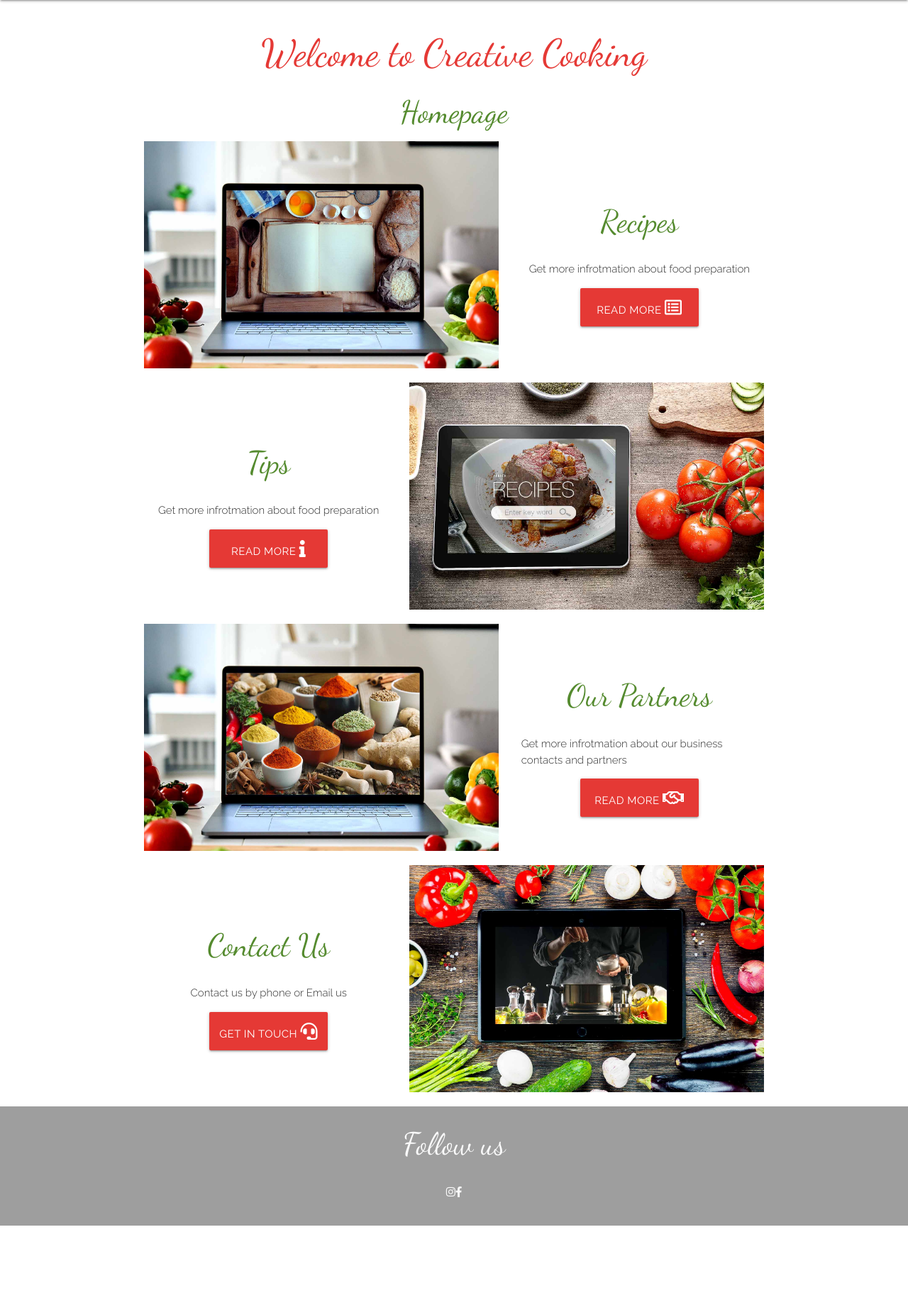
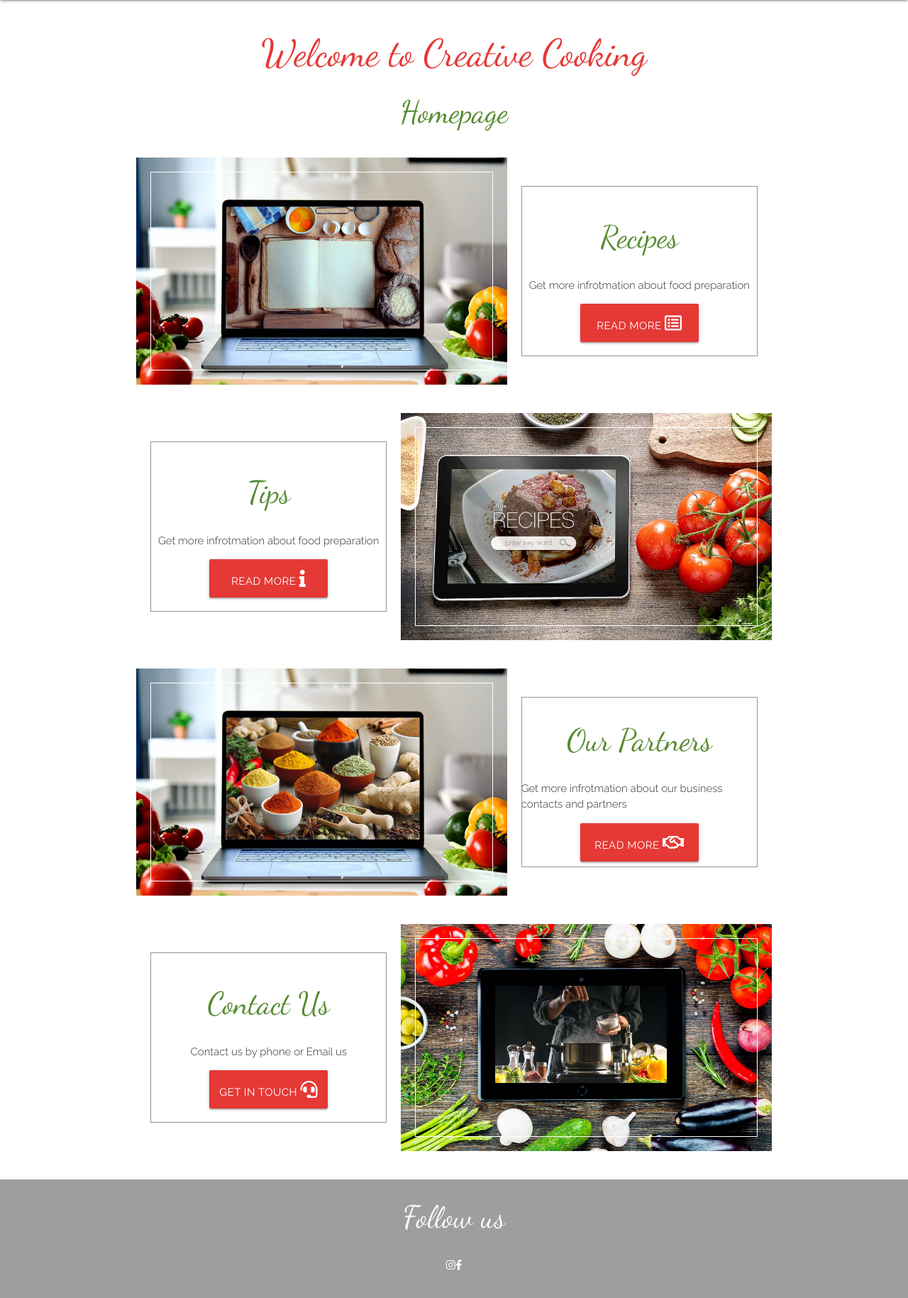
Before and after one commit to andrewskyboss/milestone-project-03, a Flask app: page / in a window 1280 px wide. Shown: the part 90-1919 px from the top of the page at 71% size. Before the commit the page ends 1817 px from the top, so only its background shows below. Run offline with Flask 2, Linux system fonts and the light colour scheme; some libraries are stand-ins or nearby versions.

Commit message:
Favicon icons and some meta data

```diff
--- a/static/css/style.css
+++ b/static/css/style.css
@@ -21,6 +21,10 @@ a {
     font-weight: 500;
     color: inherit;
     transition: color 0.8s ease;
+}
+.container {
+    margin-top: 40px;
+    margin-bottom: 40px;
 }
 
 a:hover {
@@ -141,10 +145,24 @@ button.btn-small:hover {
 div.image-text-row {
     height: 40vh;
     overflow: auto;
+    margin-bottom: 40px;
 }
 .col.image-area {
     height: 100%;
     overflow: hidden;
+    position: relative;
+    padding: 0;
+}
+.col.image-area::before {
+    content: '';
+    display: inline-block;
+    position: absolute;
+    top: 20px;
+    left: 20px;
+    z-index: 1;
+    border: 1px solid var(--color-white);
+    width: calc(100% - 40px);
+    height: calc(100% - 40px);
 }
 div.col.image-area > img.recipe-image {
     width: 100%;
@@ -159,9 +177,27 @@ div.col.content-area {
     flex-direction: column;
     align-items: center;
     justify-content: center;
+    position: relative;
+}
+div.col.content-area::before {
+    content: '';
+    display: inline-block;
+    position: absolute;
+    top: 40px;
+    left: 20px;
+    z-index: 1;
+    border: 1px solid var(--color-brand-4);
+    width: calc(100% - 40px);
+    height: calc(100% - 80px);
 }
 div.col.content-area > a.button {
     margin-left: unset;
+    z-index: 2;
+    transition: all 0.8s ease;
+}
+div.col.content-area > a.button:hover {
+    background-color: var(--color-brand-3)!important;
+    color: var(--color-white);
 }
 
 /* footer */
--- a/templates/base.html
+++ b/templates/base.html
@@ -4,6 +4,7 @@
     <meta charset="UTF-8">
     <meta http-equiv="X-UA-Compatible" content="IE=edge">
     <meta name="viewport" content="width=device-width, initial-scale=1.0">
+    <link rel="shortcut icon" type="image/x-icon" href="{{url_for('static', filename='images/favicon.svg')}}">
 
     <link rel="stylesheet" href="https://cdnjs.cloudflare.com/ajax/libs/font-awesome/5.13.1/css/all.min.css"
         integrity="sha512-xA6Hp6oezhjd6LiLZynuukm80f8BoZ3OpcEYaqKoCV3HKQDrYjDE1Gu8ocxgxoXmwmSzM4iqPvCsOkQNiu41GA==" crossorigin="anonymous" type="text/css">
@@ -14,6 +15,15 @@
     {% endblock %}
 
     <title>Creative Cooking</title>
+    <meta name="description" content="Creative Cooking | Ireland Cooking | Milestone Project 3" />
+    <meta property="og:locale" content="en_US" />
+	<meta property="og:type" content="website" />
+	<meta property="og:title" content="Creative Cooking | Ireland Cooking | Milestone Project 3" />
+	<meta property="og:description" content="Creative Cooking | Ireland Cooking | Milestone Project 3 | Python based project" />
+	<meta property="og:url" content="https://andrewskyboss.github.io/milestone-project-03" />
+    <meta property="og:image" content="{{url_for('static', filename='images/project-3-img-014b.jpg')}}" />
+	<meta property="og:image:width" content="1920" />
+	<meta property="og:image:height" content="1080" />
 </head>
 <body>
     <header>
```
Also changed, not shown: 1 other file.
